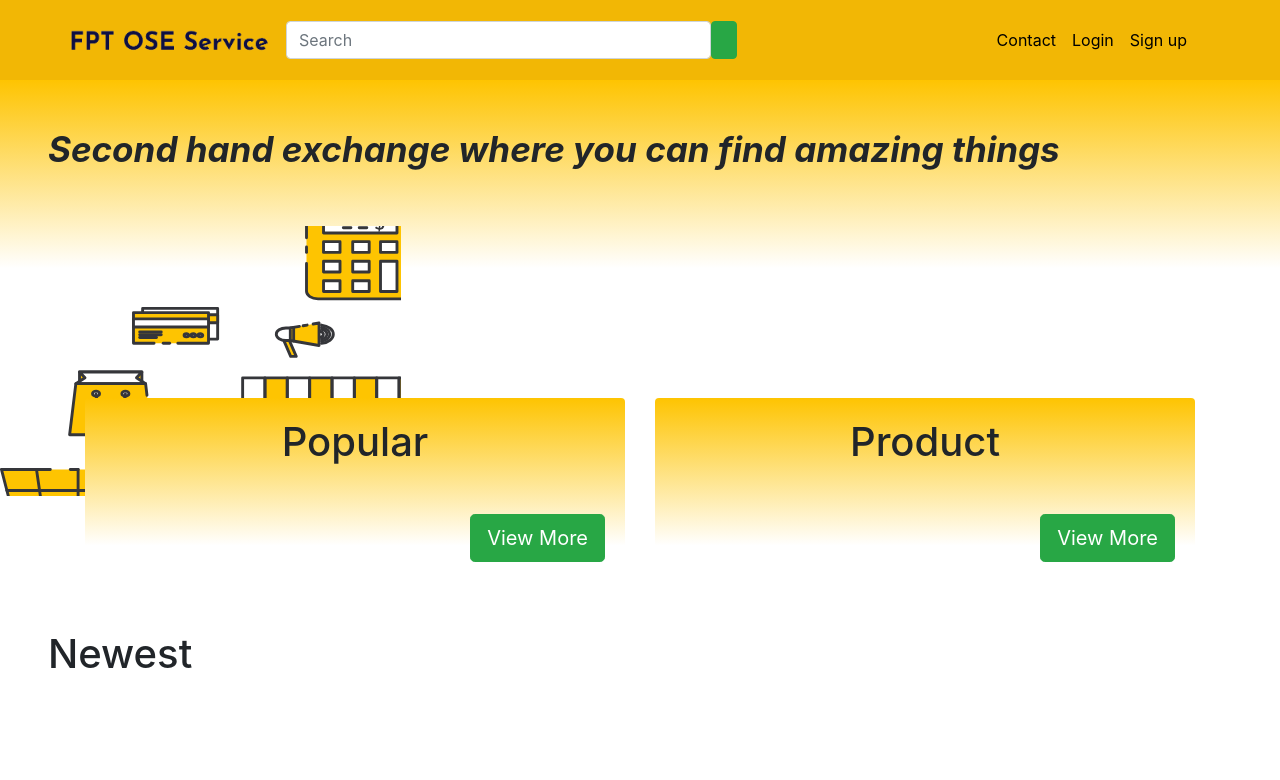
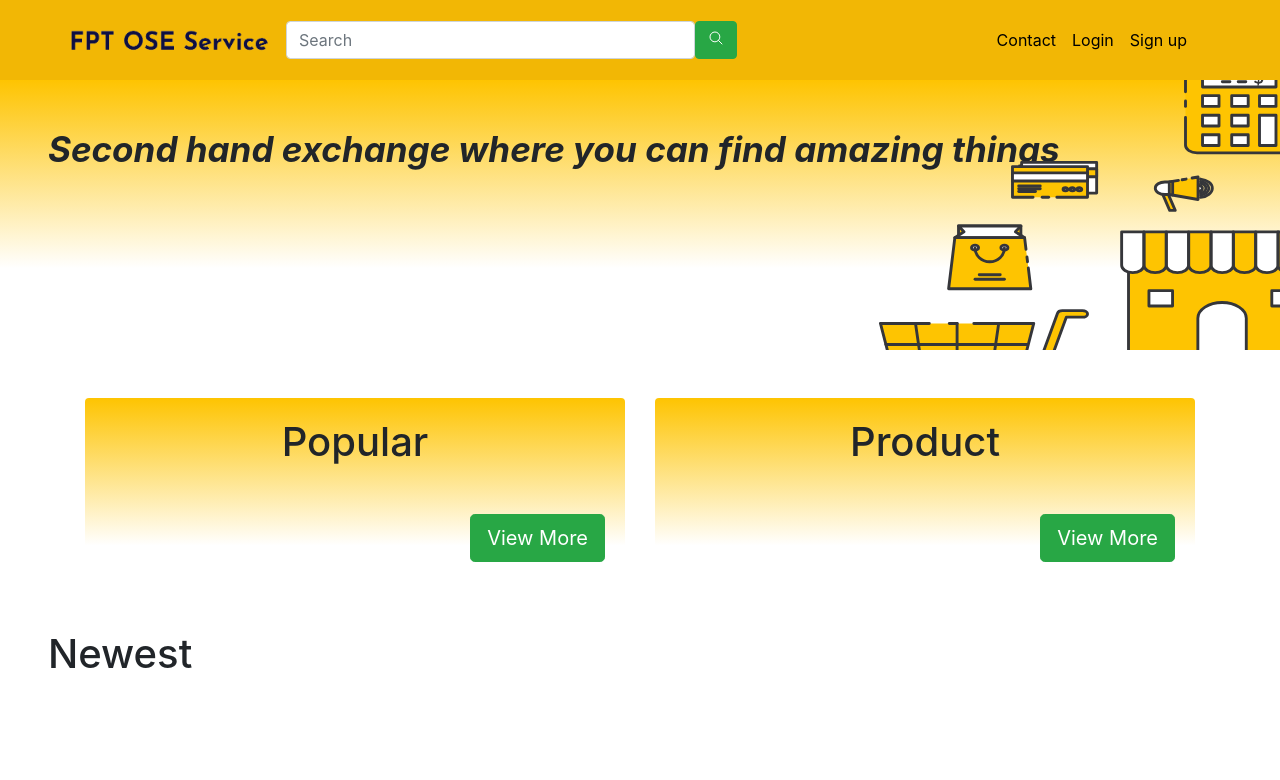
Before and after one commit to ketchup82/SecondhandStoreFE, a React (Create React App) app: page / in a window 1280 px wide. Shown: the top 780 px of the page. Built offline with nearby package versions, Linux system fonts and the light colour scheme.

Commit message:
update homepage css

```diff
--- a/src/App.css
+++ b/src/App.css
@@ -28,6 +28,20 @@
   color: #61dafb;
 }
 
+.top-0 {
+  top: 0px;
+}
+
+.end-0 {
+  right: 0px;
+}
+
+.logo__header,
+.logo__footer {
+  width: 35px;;
+  height: 35px;;
+}
+
 @keyframes App-logo-spin {
   from {
     transform: rotate(0deg);
```
